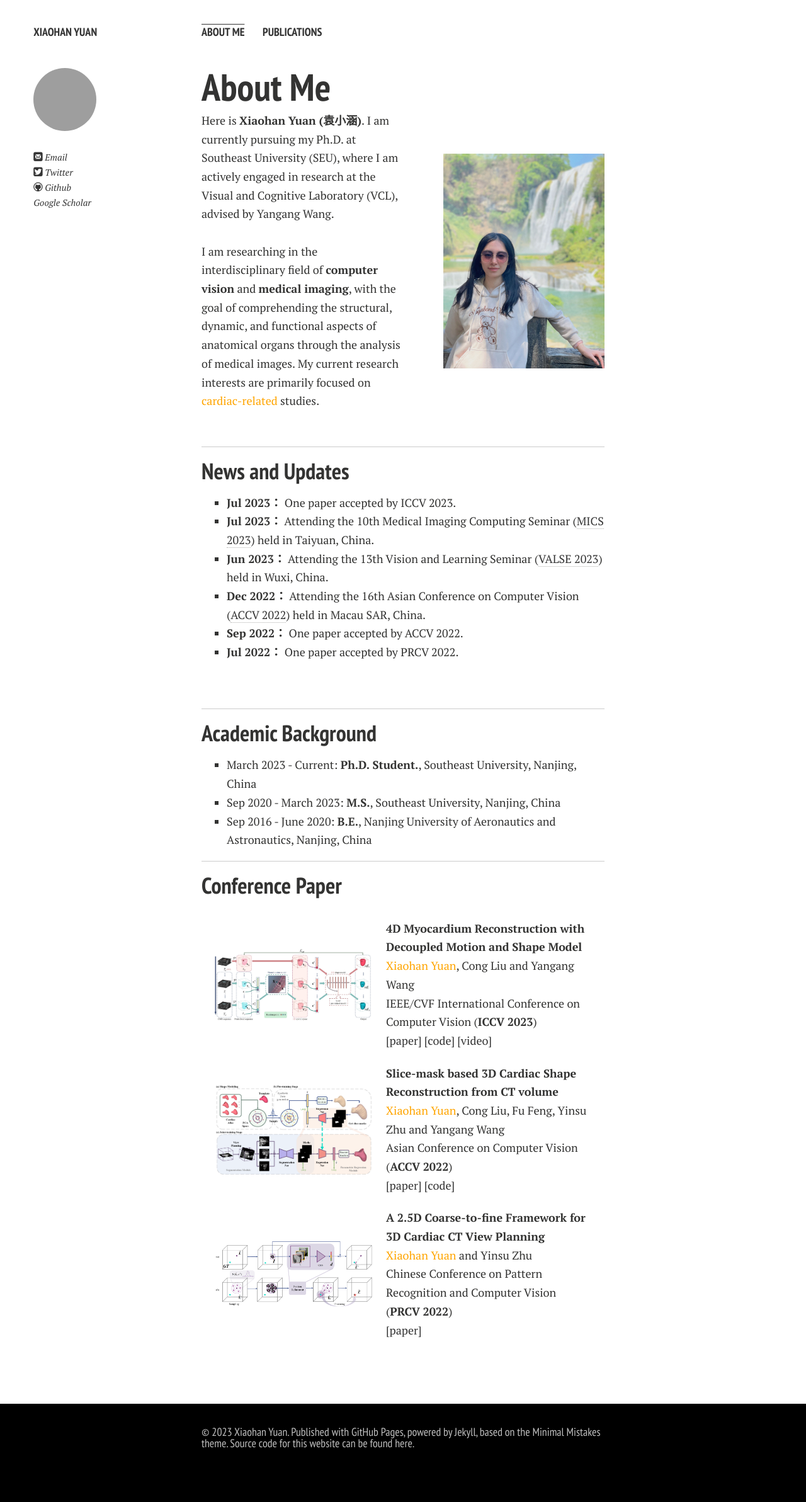
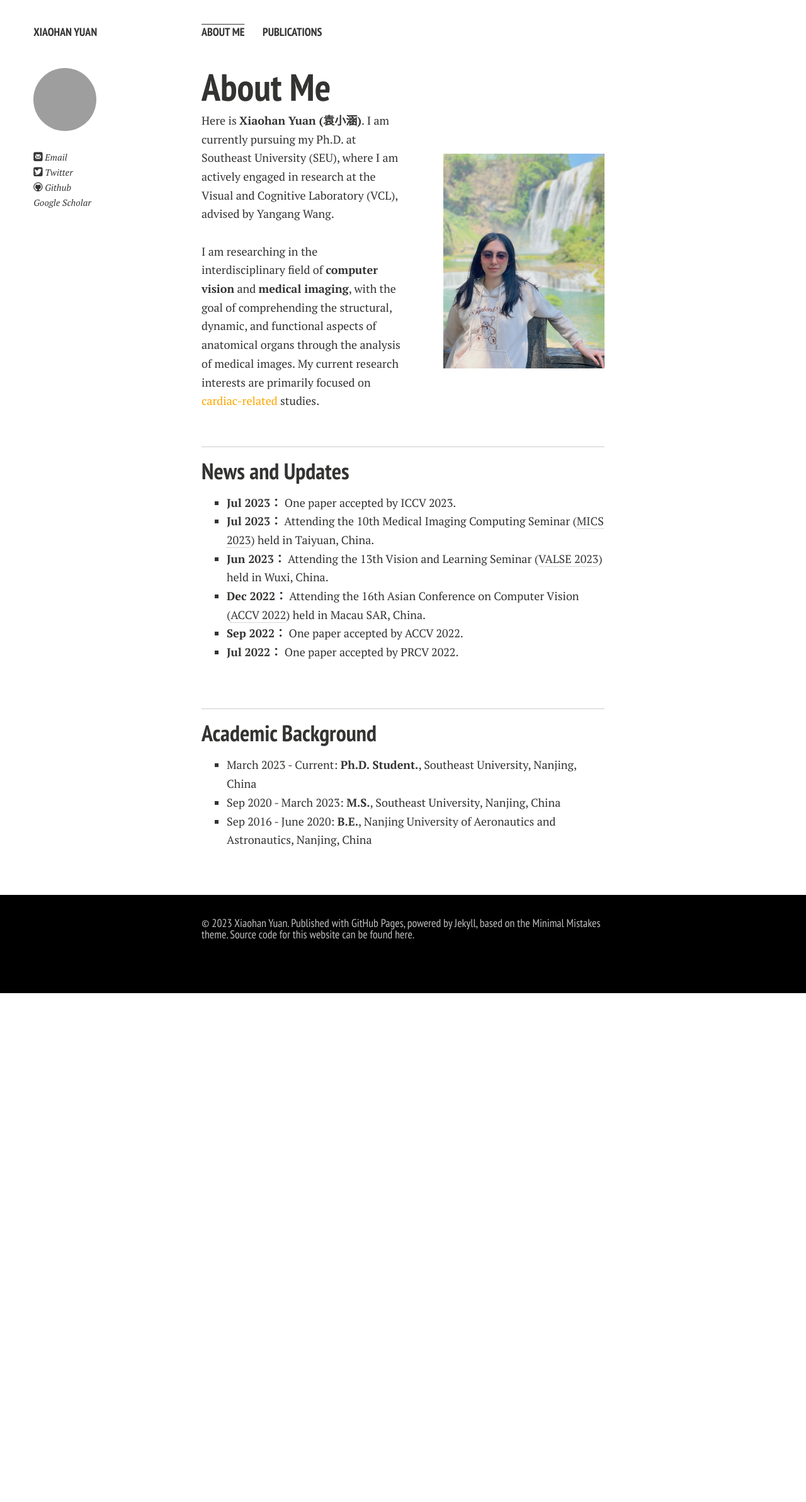
Before and after one commit to yuan-xiaohan/yuan-xiaohan.github.io, a Jekyll site: the page built from index.md, in a window 1280 px wide. Shown: the whole page at 63% size. Built offline with Jekyll 4.4.1, drawn with Linux system fonts in a browser that asks for light colours; nearby versions of some CDN libraries; comment, search, counter and statistics services are not loaded; a style sheet for code colours, icons or effects is not loaded; our own code applies the rules of GitHub Pages for plain Markdown files; after the commit the page ends 1577 px from its top, so only the background shows below that.

Commit message:
publications update

```diff
--- a/index.md
+++ b/index.md
@@ -43,54 +43,3 @@ I am researching in the interdisciplinary field of <strong>computer vision</stro
 - March 2023 - Current: **Ph.D. Student.**, Southeast University, Nanjing, China
 - Sep 2020 - March 2023: **M.S.**, Southeast University, Nanjing, China
 - Sep 2016 - June 2020: **B.E.**, Nanjing University of Aeronautics and Astronautics, Nanjing, China
-
-
----
-## Conference Paper
-<head>
-<style>
-td:first-child {
-    width: 250px;
-}
-table {
-    border-collapse: separate;
-    border-spacing: 20px; /* 10px 是间距的大小，可以根据需要调整 */
-}
-</style>
-</head>
-
-<table>
-  <!-- <colgroup>
-    <col style="width: 250px;">
-  </colgroup> -->
-<tr><!-- ICCV23 -->
-  <td style="text-align: center;"><img src="images/publications/iccv23.jpg"></td>
-
-  <td>
-  <strong>4D Myocardium Reconstruction with Decoupled Motion and Shape Model</strong><br>
-  <font color="orange">Xiaohan Yuan</font>, Cong Liu and Yangang Wang<br>IEEE/CVF International Conference on Computer Vision  (<strong>ICCV 2023</strong>)<br>
-  <a href="https://arxiv.org/pdf/2308.14083.pdf" target="_blank">[paper]</a> <a href="https://github.com/yuan-xiaohan/4D-Myocardium-Reconstruction-with-Decoupled-Motion-and-Shape-Model" target="_blank">[code]</a> <a href="https://www.bilibili.com/video/BV1Q8411z7o8/?spm_id_from=888.80997.embed_other.whitelist&t=23" target="_blank">[video]</a>
-  </td>
-</tr>
-
-<tr><!-- ACCV22 -->
-  <td style="text-align: center;"><img src="images/publications/accv22.png"></td>
-
-  <td>
-  <strong>Slice-mask based 3D Cardiac Shape Reconstruction from CT volume</strong><br>
-  <font color="orange">Xiaohan Yuan</font>, Cong Liu, Fu Feng, Yinsu Zhu and Yangang Wang<br>Asian Conference on Computer Vision (<strong>ACCV 2022</strong>)<br>
-  <a href="https://openaccess.thecvf.com/content/ACCV2022/papers/Yuan_Slice-mask_based_3D_Cardiac_Shape_Reconstruction_from_CT_volume_ACCV_2022_paper.pdf" target="_blank">[paper]</a> <a href="https://github.com/yuan-xiaohan/Slice-mask-based-3D-Cardiac-Shape-Reconstruction" target="_blank">[code]</a>
-  </td>
-</tr>
-
-<tr><!-- PRCV22 -->
-  <td><img src="images/publications/prcv22.png"></td>
-
-  <td>
-  <strong>A 2.5D Coarse-to-fine Framework for 3D Cardiac CT View Planning</strong><br>
-  <font color="orange">Xiaohan Yuan</font> and Yinsu Zhu<br> Chinese Conference on Pattern Recognition and Computer Vision (<strong>PRCV 2022</strong>)<br>
-  <a href="https://link.springer.com/content/pdf/10.1007/978-3-031-18910-4_31.pdf" target="_blank">[paper]</a>
-  </td>
-</tr>
-
-</table>
```
Also changed, not shown: publications.md (+3 -3 lines).
